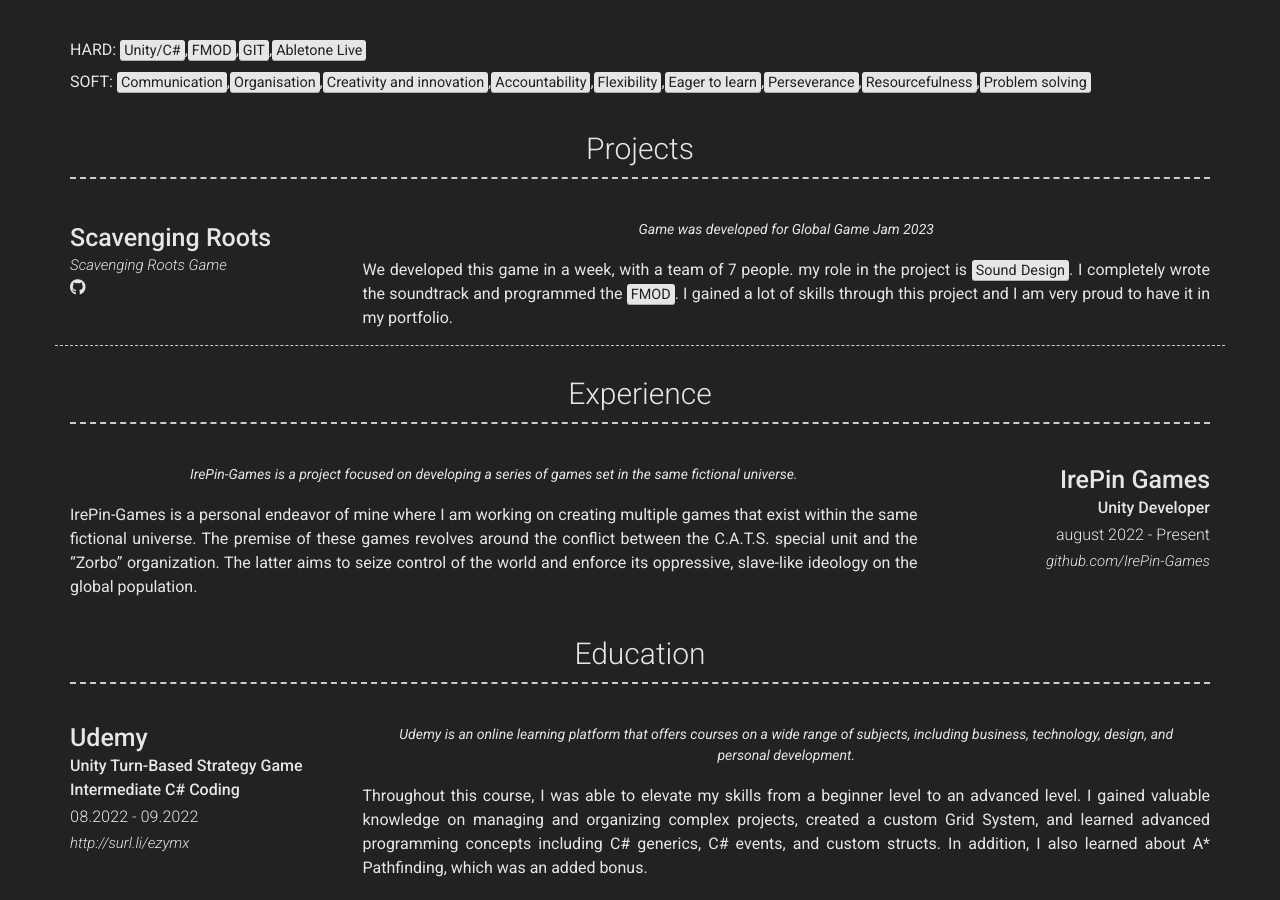
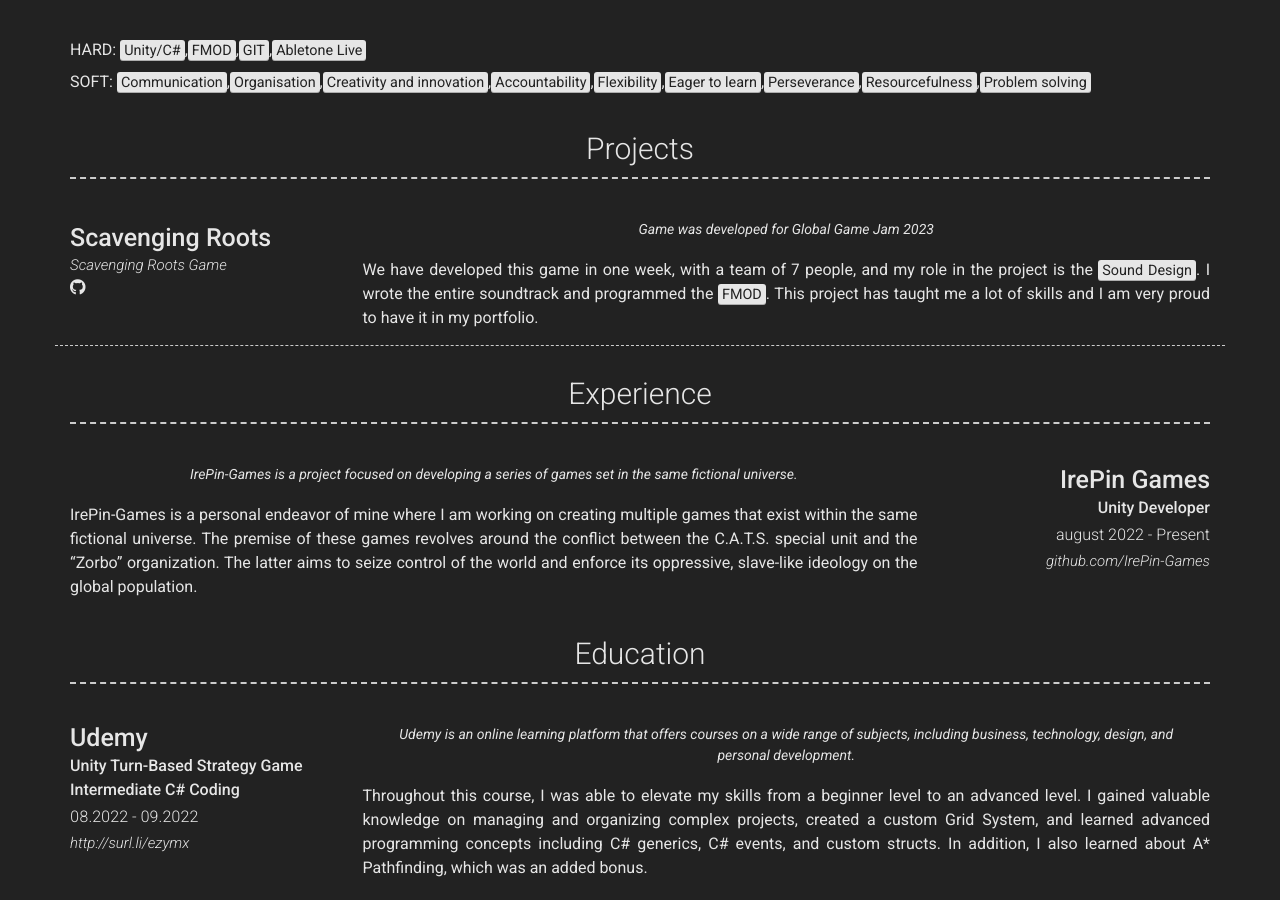
Before and after one commit to IrePin-Games/irepin.github.io, a Jekyll site: the page built from index.md, in a window 1280 px wide and 900 px high, scrolled down 689 px. Built offline with Jekyll 4.4.1, drawn with Linux system fonts in a browser that asks for light colours; nearby versions of some CDN libraries.

Commit message:
Update _config.yml

```diff
--- a/_config.yml
+++ b/_config.yml
@@ -76,8 +76,8 @@ content:
         quote: >
            Game was developed for Global Game Jam 2023
         description: | # this will include new lines to allow paragraphs
-         We developed this game in a week, with a team of 7 people. my role in the project is <mark>Sound Design</mark>. I completely wrote the soundtrack and programmed the <mark>FMOD</mark>.
-         I gained a lot of skills through this project and I am very proud to have it in my portfolio.
+         We have developed this game in one week, with a team of 7 people, and my role in the project is the <mark>Sound Design</mark>. I wrote the entire soundtrack and programmed the <mark>FMOD</mark>.
+         This project has taught me a lot of skills and I am very proud to have it in my portfolio.
 
   - title: Experience
     layout: list
```
